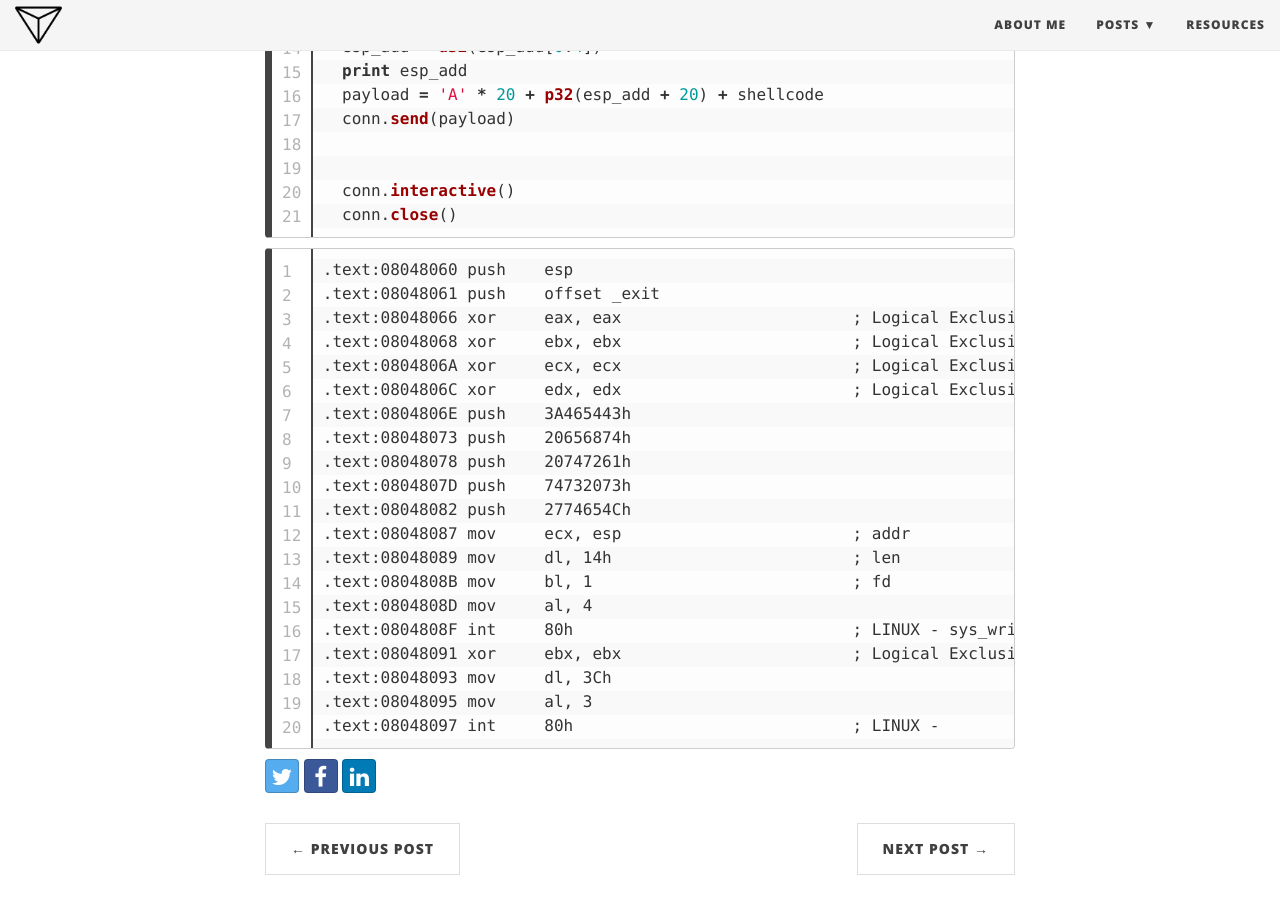
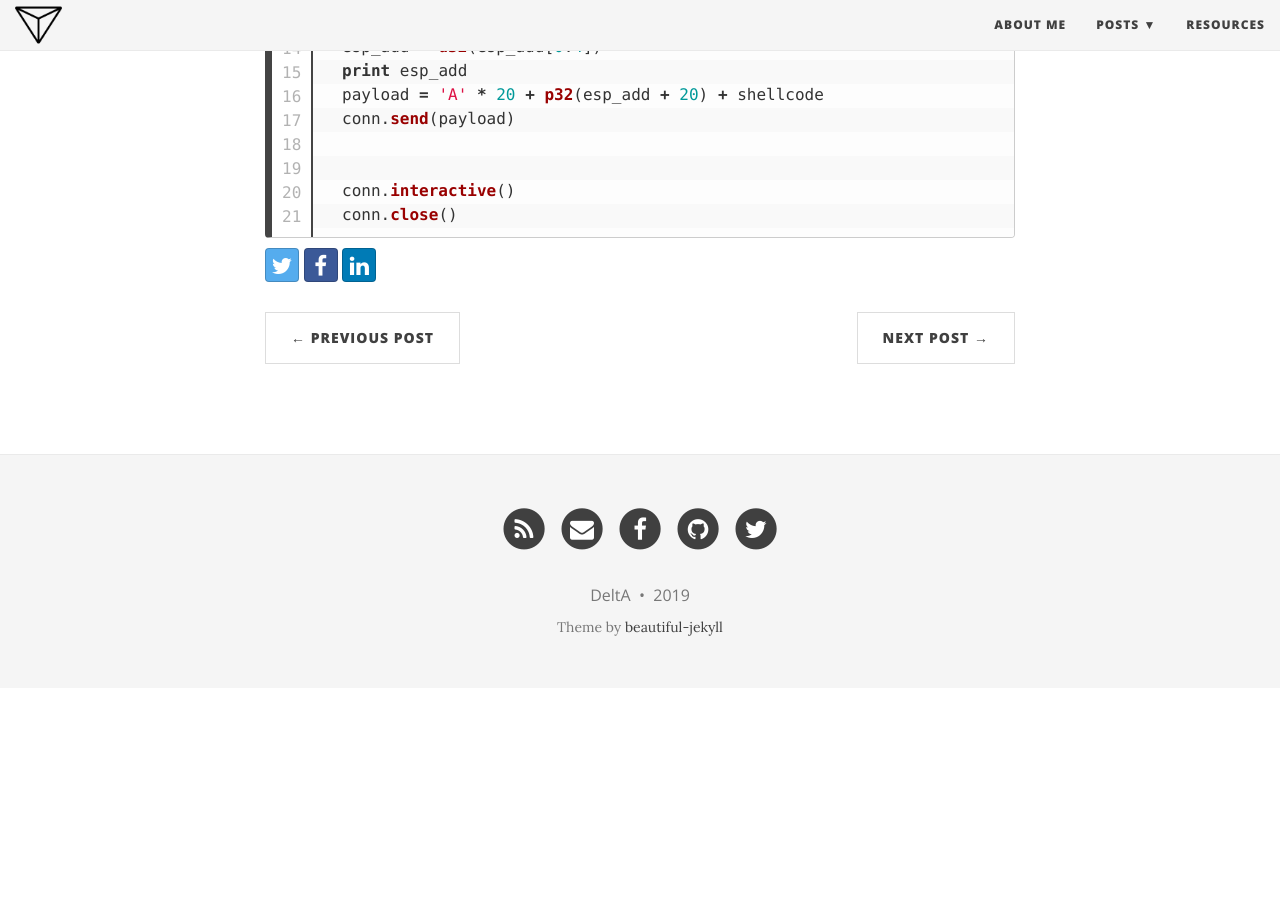
Before and after one commit to Delt-A/delt-a.github.io, a Jekyll site: the page built from _posts/2019-04-08-pwnable-tw-start.md, in a window 1280 px wide and 900 px high, scrolled down 1212 px. Built offline with Jekyll 4.4.1, drawn with Linux system fonts in a browser that asks for light colours; nearby versions of some CDN libraries; after the commit the page ends 1900 px from its top, so only the background shows below that.

Commit message:
Update 2019-04-08-pwnable-tw-start.md

```diff
--- a/_posts/2019-04-08-pwnable-tw-start.md
+++ b/_posts/2019-04-08-pwnable-tw-start.md
@@ -34,28 +34,3 @@ from pwn import *
   conn.interactive()
   conn.close()
 {% endhighlight %}
-
-
-{% highlight intel assembly linenos %}
-.text:08048060 push    esp
-.text:08048061 push    offset _exit
-.text:08048066 xor     eax, eax                        ; Logical Exclusive OR
-.text:08048068 xor     ebx, ebx                        ; Logical Exclusive OR
-.text:0804806A xor     ecx, ecx                        ; Logical Exclusive OR
-.text:0804806C xor     edx, edx                        ; Logical Exclusive OR
-.text:0804806E push    3A465443h
-.text:08048073 push    20656874h
-.text:08048078 push    20747261h
-.text:0804807D push    74732073h
-.text:08048082 push    2774654Ch
-.text:08048087 mov     ecx, esp                        ; addr
-.text:08048089 mov     dl, 14h                         ; len
-.text:0804808B mov     bl, 1                           ; fd
-.text:0804808D mov     al, 4
-.text:0804808F int     80h                             ; LINUX - sys_write
-.text:08048091 xor     ebx, ebx                        ; Logical Exclusive OR
-.text:08048093 mov     dl, 3Ch
-.text:08048095 mov     al, 3
-.text:08048097 int     80h                             ; LINUX -
-
-{% endhighlight %}
```
